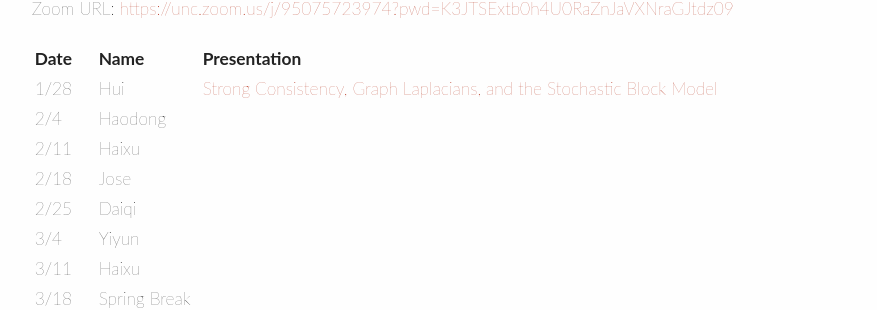
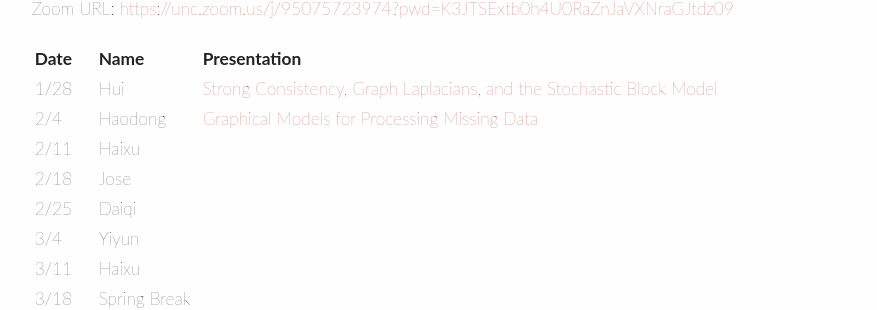
Before and after one commit to huishenstats/sophiashenh.github.io, a Jekyll site: the page built from group_meeting/2022Spring.md, in a window 1280 px wide. Shown: the part 256-566 px from the top of the page, without its empty margins (201-1078 px from the left). Built offline with Jekyll 4.4.1, drawn with Linux system fonts in a browser that asks for light colours.

Commit message:
weekly update

```diff
--- a/group_meeting/2022Spring.md
+++ b/group_meeting/2022Spring.md
@@ -13,7 +13,7 @@ Zoom URL: [https://unc.zoom.us/j/95075723974?pwd=K3JTSExtb0h4U0RaZnJaVXNraGJtdz0
 | Date    | Name       | Presentation |
 | :----   | :----------------------|:------------ |
 |  1/28 | Hui | [Strong Consistency, Graph Laplacians, and the Stochastic Block Model](https://www.jmlr.org/papers/volume22/20-391/20-391.pdf)  |
-|  2/4 | Haodong |   |
+|  2/4 | Haodong | [Graphical Models for Processing Missing Data](https://www.tandfonline.com/doi/full/10.1080/01621459.2021.1874961)  |
 |  2/11 | Haixu |   |
 |  2/18 | Jose |   |
 |  2/25 | Daiqi |   |
```
Also changed, not shown: 4 other files.
